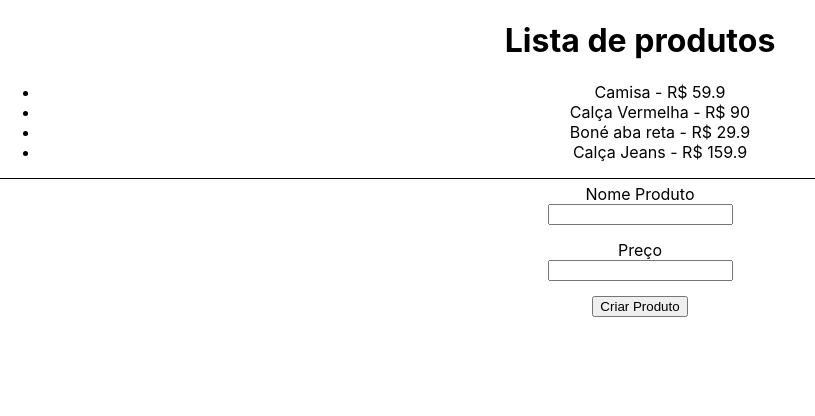
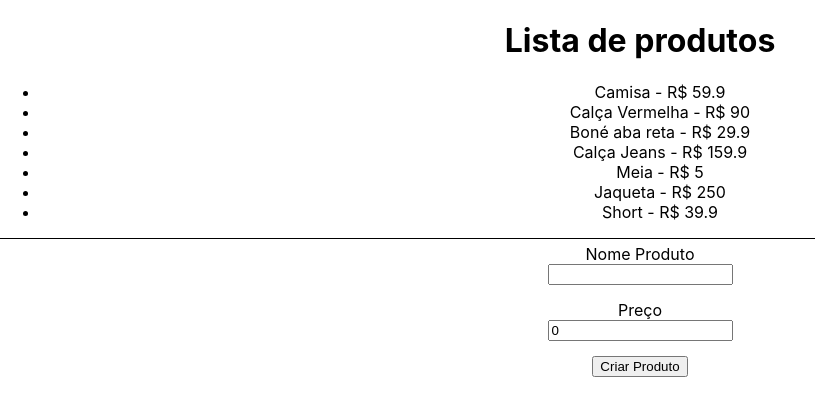
Before and after one commit to japajow/httpreact, a React (Create React App) app: page / in a window 1280 px wide. Shown: the top 416 px of the page, without its empty margins (0-815 px from the left). Built offline with nearby package versions, Linux system fonts and the light colour scheme; data requests are answered from the project's data file.

Commit message:
Carregamento dinâmico de dados

```diff
--- a/data/db.json
+++ b/data/db.json
@@ -19,6 +19,21 @@
       "id": 4,
       "name": "Calça Jeans",
       "price": 159.9
+    },
+    {
+      "name": "Meia",
+      "price": "5",
+      "id": 5
+    },
+    {
+      "name": "Jaqueta",
+      "price": "250",
+      "id": 6
+    },
+    {
+      "name": "Short",
+      "price": "39.9",
+      "id": 7
     }
   ]
 }
--- a/src/App.js
+++ b/src/App.js
@@ -6,7 +6,7 @@ const url = "http://localhost:3000/products";
 function App() {
   const [products, setProducts] = useState([]);
   const [name, setName] = useState("");
-  const [price, setPrice] = useState("");
+  const [price, setPrice] = useState(0);
 
   useEffect(() => {
     dadosAPI();
@@ -26,14 +26,19 @@ function App() {
       price,
     };
 
-    const res = await fetch(url,{
+    const res = await fetch(url, {
       method: "POST",
       headers: {
-        "Content-type": "application/json"
+        "Content-type": "application/json",
       },
-      body: JSON.stringify(product)
-    })
+      body: JSON.stringify(product),
+    });
 
+    const addedProduct = await res.json();
+
+    setProducts((prevProducts) => [...prevProducts, addedProduct]);
+    setName("");
+    setPrice(0);
   };
 
   return (
```
Also changed, not shown: 1 other file (tests, documents, lock files or other folders). Lines whose indentation alone changed are shown as unchanged.
